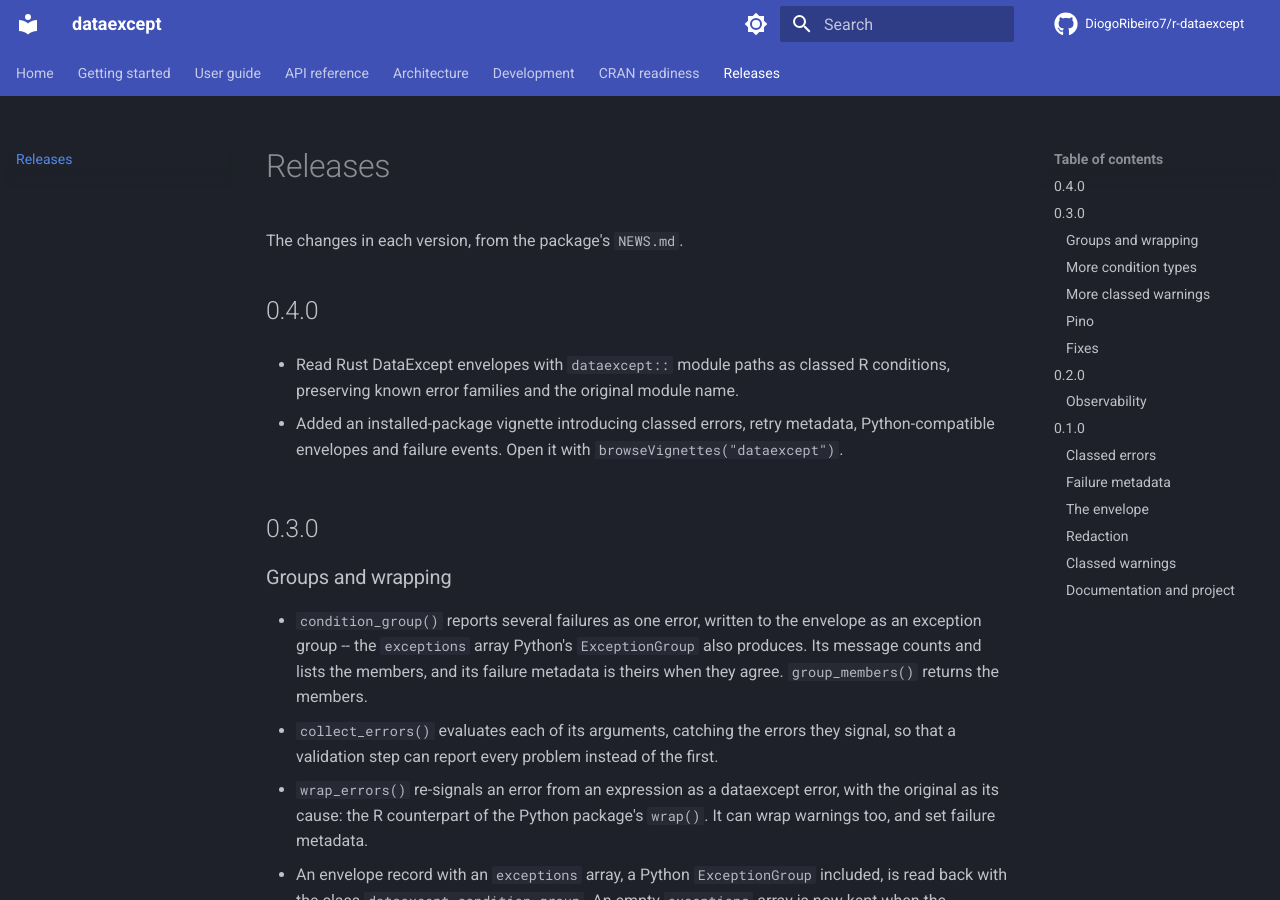
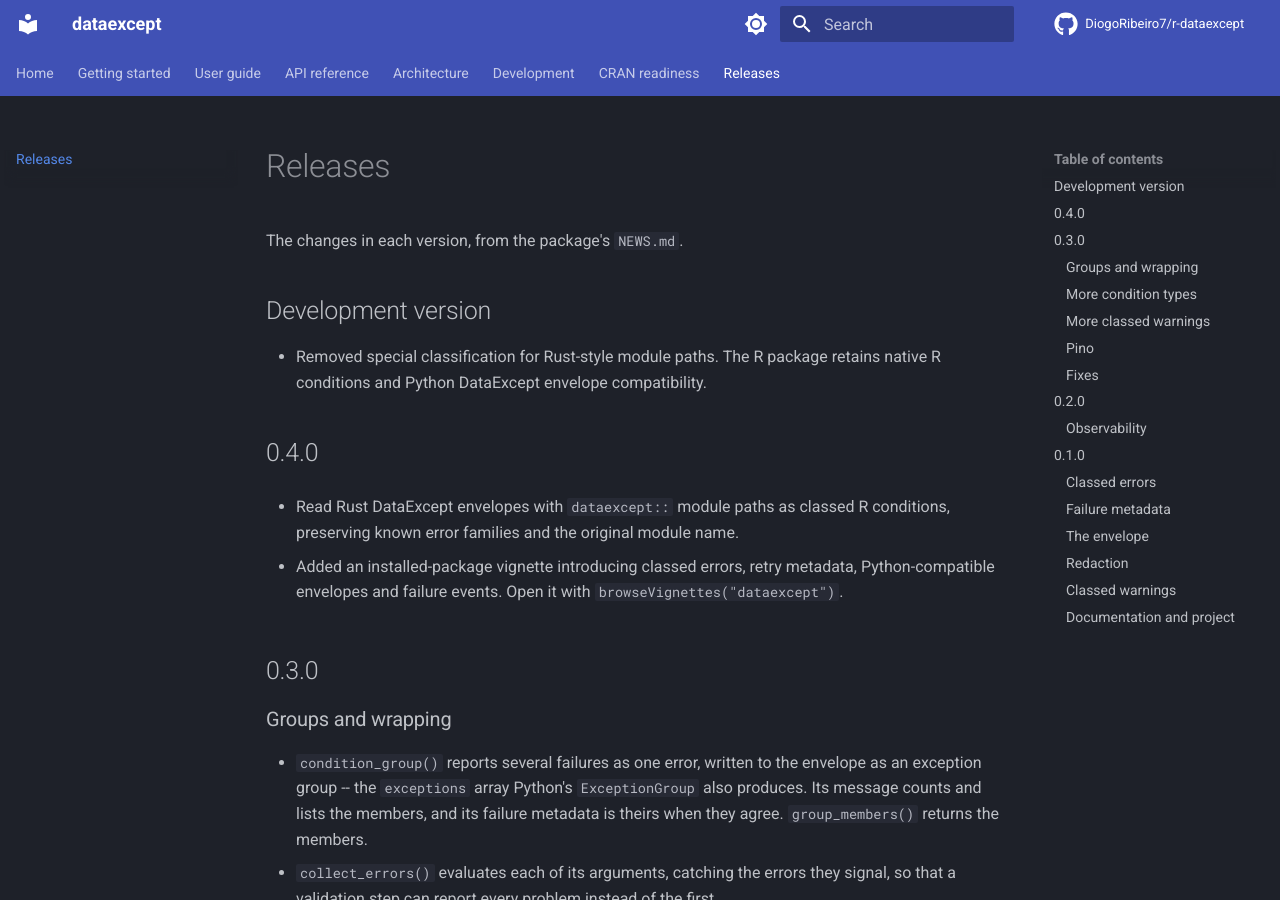
Before and after one commit to DiogoRibeiro7/r-dataexcept, an MkDocs documentation site: the page built from docs/releases.md, in a window 1280 px wide and 900 px high. Built offline with MkDocs 1.6.1 and Material for MkDocs 9.7.7, drawn with Linux system fonts in a browser that asks for light colours; comment, search, counter and statistics services are not loaded.

Commit message:
docs: remove Rust integration references in active R package guidance

```diff
--- a/docs/releases.md
+++ b/docs/releases.md
@@ -3,6 +3,11 @@
 # Releases
 
 The changes in each version, from the package's `NEWS.md`.
+
+## Development version
+
+- Removed special classification for Rust-style module paths. The R package
+  retains native R conditions and Python DataExcept envelope compatibility.
 
 ## 0.4.0
 
```
